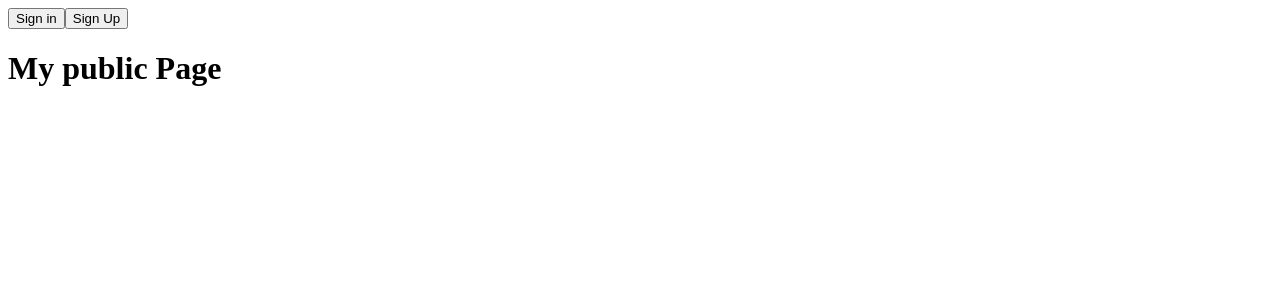
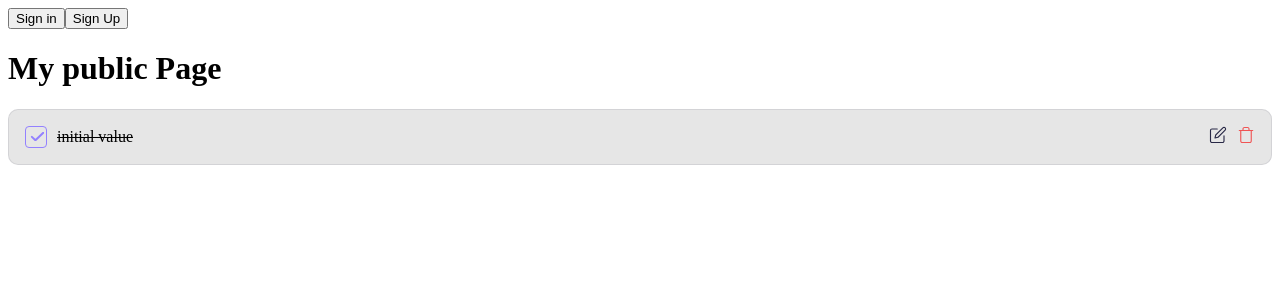
Before and after one commit to Toraline/next-ts-boilerplate, a Next.js app: page / in a window 1280 px wide. Shown: the top 300 px of the page. Built offline with nearby package versions, Linux system fonts and the light colour scheme; no server answers.

Commit message:
tor-58-Create component item

```diff
--- a/package.json
+++ b/package.json
@@ -21,6 +21,7 @@
     "dotenv": "^17.2.1",
     "dotenv-expand": "^12.0.2",
     "next": "^15.4.4",
+    "postcss": "^8.5.6",
     "react": "^19.1.0",
     "react-dom": "^19.1.0",
     "zod": "^4.0.17"
--- a/src/app/categories/page.tsx
+++ b/src/app/categories/page.tsx
@@ -1,3 +1,5 @@
+import Item from "./components/Item/Item";
+
 export default function Page() {
   return <h1>Categories</h1>;
 }
--- a/src/app/page.tsx
+++ b/src/app/page.tsx
@@ -1,3 +1,21 @@
+"use client";
+
+import { useState } from "react";
+import { Item } from "../ui/Item";
 export default function Page() {
-  return <h1>My public Page</h1>;
+  const [content, setContent] = useState("initial value");
+  const [isDone, setIsDone] = useState(true);
+  return (
+    <>
+      <h1>My public Page</h1>
+      <Item
+        content={content}
+        isDone={isDone}
+        onContentChange={setContent}
+        onIsDoneChange={setIsDone}
+        onDelete={() => console.log("deletou")}
+        onEdit={() => console.log("editou")}
+      />
+    </>
+  );
 }
--- /dev/null
+++ b/src/ui/Item/Item.css
@@ -0,0 +1,61 @@
+.item {
+  display: flex;
+  border-radius: 10px;
+  border: 1px solid rgba(40, 40, 70, 0.1);
+  gap: 10px;
+  align-items: center;
+  cursor: pointer;
+  position: relative;
+}
+
+.item__container {
+  padding: 1rem;
+  display: flex;
+  gap: 10px;
+  align-items: center;
+  flex-grow: 1;
+}
+
+.item--done {
+  background: rgba(224, 224, 224, 0.8);
+}
+
+.item__input {
+  width: 100%;
+  border-radius: 10px;
+  padding: 1rem;
+  background: transparent;
+  border: none;
+}
+
+.item__checkbox {
+  border: 1px solid #9381ff;
+  width: 20px;
+  height: 20px;
+  border-radius: 4px;
+  display: flex;
+  justify-content: center;
+  align-items: center;
+}
+
+.item__content {
+  margin: 0;
+  flex-grow: 1;
+  text-align: left;
+}
+
+.item__content--done {
+  text-decoration: line-through;
+}
+
+.item__button {
+  cursor: pointer;
+  background: none;
+  border: none;
+  padding: 0;
+}
+
+.item__button--edit {
+  position: absolute;
+  right: 16px;
+}
--- /dev/null
+++ b/src/ui/Item/Item.tsx
@@ -0,0 +1,143 @@
+"use client";
+
+import { useState, Fragment } from "react";
+import "./Item.css";
+
+type ItemProps = {
+  content: string;
+  isDone: boolean;
+  onContentChange: (content: string) => void;
+  onIsDoneChange: (isDone: boolean) => void;
+  onDelete?: () => void;
+  onEdit: () => void;
+};
+
+export const Item = ({
+  content,
+  isDone,
+  onContentChange,
+  onIsDoneChange,
+  onDelete,
+  onEdit,
+}: ItemProps) => {
+  const [isEditing, setIsEditing] = useState(false);
+  const contentIsDoneClass = isDone ? " item__content--done" : "";
+  const itemIsDoneClass = isDone ? " item--done" : "";
+
+  const handleDelete = (e) => {
+    e.stopPropagation();
+    onDelete?.();
+  };
+  const handleEdit = (e) => {
+    e.stopPropagation();
+    onEdit();
+    setIsEditing(false);
+  };
+  const toggleEditMode = (e) => {
+    e.stopPropagation();
+    setIsEditing(true);
+  };
+
+  return (
+    <div className={`item${itemIsDoneClass}`} onClick={(e) => onIsDoneChange(!isDone)}>
+      {isEditing ? (
+        <Fragment>
+          <input
+            value={content}
+            onChange={(e) => onContentChange(e.target.value)}
+            className="item__input"
+            onClick={(e) => e.stopPropagation()}
+          />
+          <button className="item__button--edit" aria-label="save changes" onClick={handleEdit}>
+            oi
+          </button>
+        </Fragment>
+      ) : (
+        <div className="item__container">
+          <div className="item__checkbox">
+            {isDone && (
+              <svg
+                xmlns="http://www.w3.org/2000/svg"
+                width="15"
+                height="9"
+                viewBox="0 0 15 9"
+                fill="none"
+              >
+                <g clip-path="url(#clip0_946_493)">
+                  <path
+                    d="M14.2857 0.692261L6.42857 8.30765L2.85714 4.84611"
+                    stroke="#9381FF"
+                    stroke-width="2"
+                    stroke-linecap="round"
+                    stroke-linejoin="round"
+                  />
+                </g>
+                <defs>
+                  <clipPath id="clip0_946_493">
+                    <rect width="15" height="9" fill="white" />
+                  </clipPath>
+                </defs>
+              </svg>
+            )}
+          </div>
+          <p className={`item__content${contentIsDoneClass}`}>{content}</p>
+
+          <button className="item__button" aria-label="edit" onClick={toggleEditMode}>
+            <svg
+              xmlns="http://www.w3.org/2000/svg"
+              width="18"
+              height="18"
+              viewBox="0 0 18 18"
+              fill="none"
+            >
+              <g clip-path="url(#clip0_946_510)">
+                <path
+                  fill-rule="evenodd"
+                  clip-rule="evenodd"
+                  d="M1.54159 3.04159C1.92839 2.6548 2.45299 2.4375 3 2.4375H8.25C8.56066 2.4375 8.8125 2.68934 8.8125 3C8.8125 3.31066 8.56066 3.5625 8.25 3.5625H3C2.75136 3.5625 2.5129 3.66127 2.33709 3.83709C2.16127 4.0129 2.0625 4.25136 2.0625 4.5V15C2.0625 15.2486 2.16127 15.4871 2.33709 15.6629C2.5129 15.8387 2.75136 15.9375 3 15.9375H13.5C13.7486 15.9375 13.9871 15.8387 14.1629 15.6629C14.3387 15.4871 14.4375 15.2486 14.4375 15V9.75C14.4375 9.43934 14.6893 9.1875 15 9.1875C15.3107 9.1875 15.5625 9.43934 15.5625 9.75V15C15.5625 15.547 15.3452 16.0716 14.9584 16.4584C14.5716 16.8452 14.047 17.0625 13.5 17.0625H3C2.45299 17.0625 1.92839 16.8452 1.54159 16.4584C1.1548 16.0716 0.9375 15.547 0.9375 15V4.5C0.9375 3.95299 1.1548 3.42839 1.54159 3.04159Z"
+                  fill="#282846"
+                />
+                <path
+                  fill-rule="evenodd"
+                  clip-rule="evenodd"
+                  d="M15 1.97156C14.7272 1.97156 14.4656 2.07992 14.2728 2.2728L7.25793 9.28763L6.77309 11.227L8.71243 10.7421L15.7273 3.7273C15.9201 3.53442 16.0285 3.27282 16.0285 3.00005C16.0285 2.72728 15.9201 2.46568 15.7273 2.2728C15.5344 2.07992 15.2728 1.97156 15 1.97156ZM13.4773 1.4773C13.8811 1.07344 14.4289 0.846558 15 0.846558C15.5712 0.846558 16.1189 1.07344 16.5228 1.4773C16.9266 1.88116 17.1535 2.42891 17.1535 3.00005C17.1535 3.57119 16.9266 4.11894 16.5228 4.5228L9.39776 11.6478C9.32567 11.7199 9.23534 11.771 9.13644 11.7958L6.13644 12.5458C5.94475 12.5937 5.74198 12.5375 5.60226 12.3978C5.46255 12.2581 5.40639 12.0553 5.45431 11.8636L6.20431 8.86362C6.22903 8.76472 6.28017 8.67439 6.35226 8.6023L13.4773 1.4773Z"
+                  fill="#282846"
+                />
+              </g>
+              <defs>
+                <clipPath id="clip0_946_510">
+                  <rect width="18" height="18" fill="white" />
+                </clipPath>
+              </defs>
+            </svg>
+          </button>
+
+          {onDelete && (
+            <button className="item__button" aria-label="delete" onClick={handleDelete}>
+              <svg
+                xmlns="http://www.w3.org/2000/svg"
+                width="18"
+                height="18"
+                viewBox="0 0 18 18"
+                fill="none"
+              >
+                <path
+                  fill-rule="evenodd"
+                  clip-rule="evenodd"
+                  d="M1.6875 4.5C1.6875 4.18934 1.93934 3.9375 2.25 3.9375H15.75C16.0607 3.9375 16.3125 4.18934 16.3125 4.5C16.3125 4.81066 16.0607 5.0625 15.75 5.0625H2.25C1.93934 5.0625 1.6875 4.81066 1.6875 4.5Z"
+                  fill="#F05454"
+                />
+                <path
+                  fill-rule="evenodd"
+                  clip-rule="evenodd"
+                  d="M7.5 2.0625C7.25136 2.0625 7.0129 2.16127 6.83709 2.33709C6.66127 2.5129 6.5625 2.75136 6.5625 3V3.9375H11.4375V3C11.4375 2.75136 11.3387 2.5129 11.1629 2.33709C10.9871 2.16127 10.7486 2.0625 10.5 2.0625H7.5ZM12.5625 3.9375V3C12.5625 2.45299 12.3452 1.92839 11.9584 1.54159C11.5716 1.1548 11.047 0.9375 10.5 0.9375H7.5C6.95299 0.9375 6.42839 1.1548 6.04159 1.54159C5.6548 1.92839 5.4375 2.45299 5.4375 3V3.9375H3.75C3.43934 3.9375 3.1875 4.18934 3.1875 4.5V15C3.1875 15.547 3.4048 16.0716 3.79159 16.4584C4.17839 16.8452 4.70299 17.0625 5.25 17.0625H12.75C13.297 17.0625 13.8216 16.8452 14.2084 16.4584C14.5952 16.0716 14.8125 15.547 14.8125 15V4.5C14.8125 4.18934 14.5607 3.9375 14.25 3.9375H12.5625ZM4.3125 5.0625V15C4.3125 15.2486 4.41127 15.4871 4.58709 15.6629C4.7629 15.8387 5.00136 15.9375 5.25 15.9375H12.75C12.9986 15.9375 13.2371 15.8387 13.4129 15.6629C13.5887 15.4871 13.6875 15.2486 13.6875 15V5.0625H4.3125Z"
+                  fill="#F05454"
+                />
+              </svg>
+            </button>
+          )}
+        </div>
+      )}
+    </div>
+  );
+};
--- /dev/null
+++ b/src/ui/Item/index.ts
@@ -0,0 +1 @@
+export * from "./Item";
```
Also changed, not shown: 1 other file (tests, documents, lock files or other folders).
